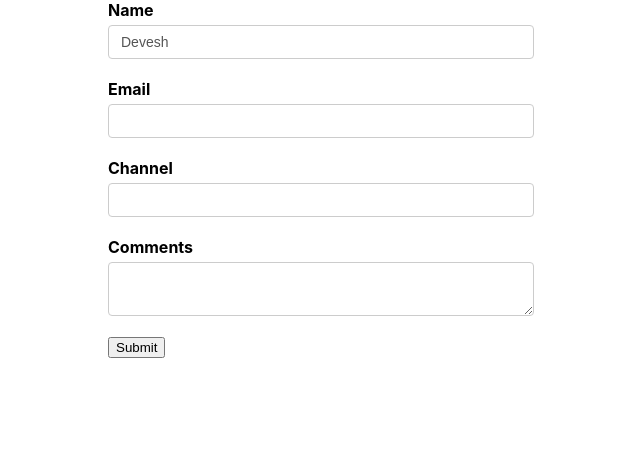
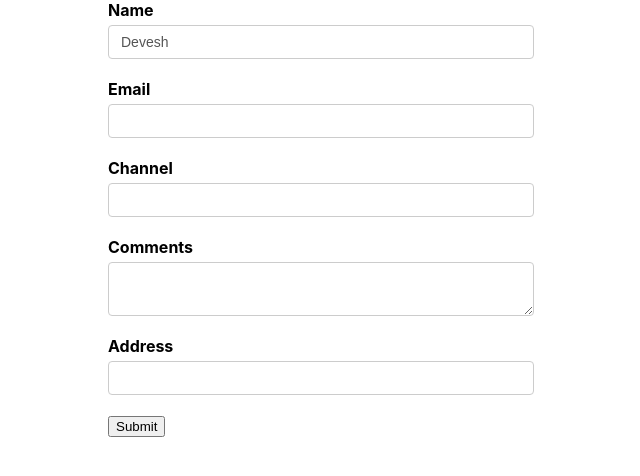
Before and after one commit to devmishra88/formik, a React (Create React App) app: page / in a window 1280 px wide. Shown: the top 476 px of the page, without its empty margins (319-959 px from the left). Built offline with nearby package versions, Linux system fonts and the light colour scheme.

Commit message:
render props introduced

```diff
--- a/src/components/YoutubeForm.js
+++ b/src/components/YoutubeForm.js
@@ -6,7 +6,8 @@
   name: "Devesh",
   email: "",
   channel: "",
-  comments: ""
+  comments: "",
+  address: "",
 };
 
 const onSubmit = (values) => {
@@ -47,6 +48,21 @@
           <Field as="textarea" id="comments" name="comments" />
           <ErrorMessage name="channel" />
         </div>
+        <div className="form-control">
+          <label htmlFor="address">Address</label>
+          <Field id="address" name="address">
+            {(props) => {
+              const { field, form, meta } = props;
+              /*console.log(`Render Props`, props)*/
+              return (
+                <div>
+                  <input type="text" id="address" {...field} />
+                  {meta.touched && meta.error ? <div>{meta.error}</div> : null}
+                </div>
+              );
+            }}
+          </Field>
+        </div>
         <button type="submit">Submit</button>
       </Form>
     </Formik>
```
